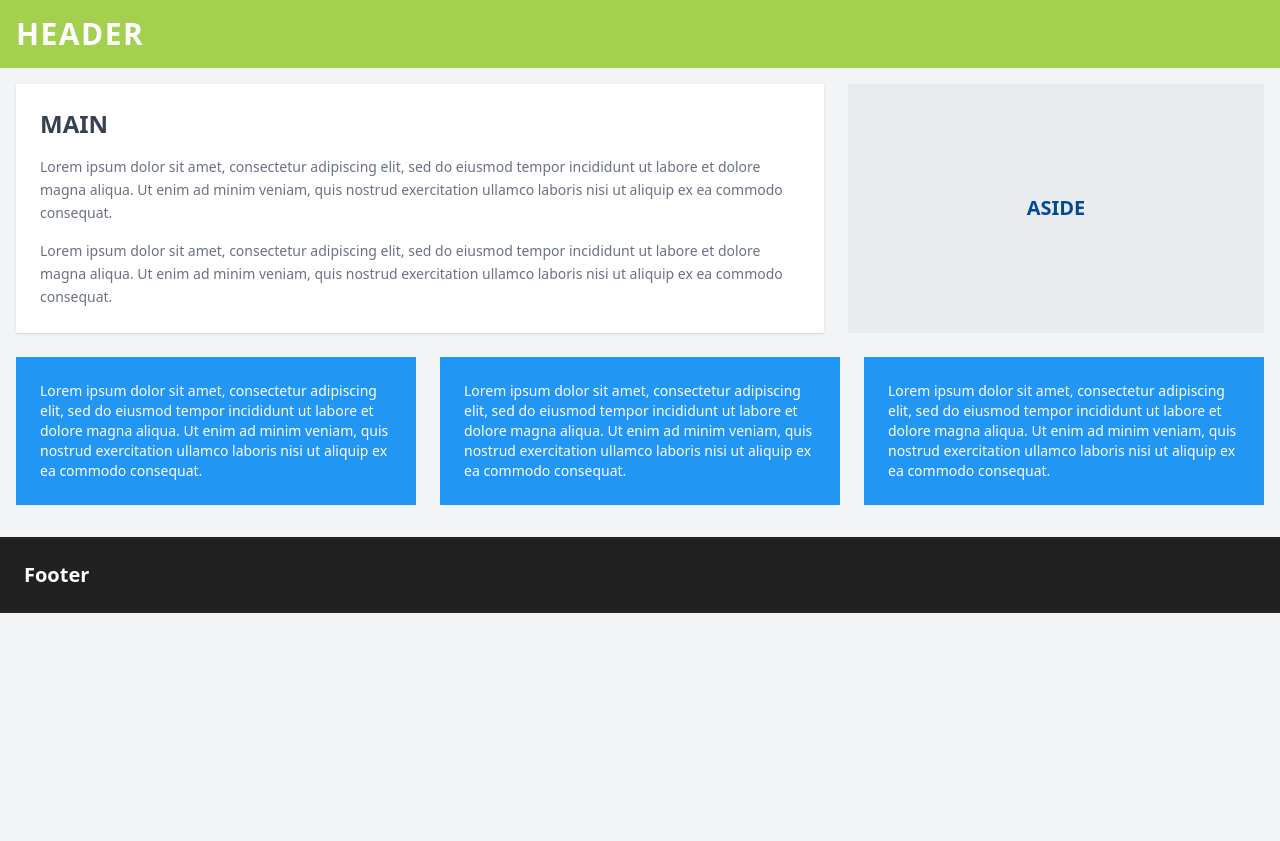
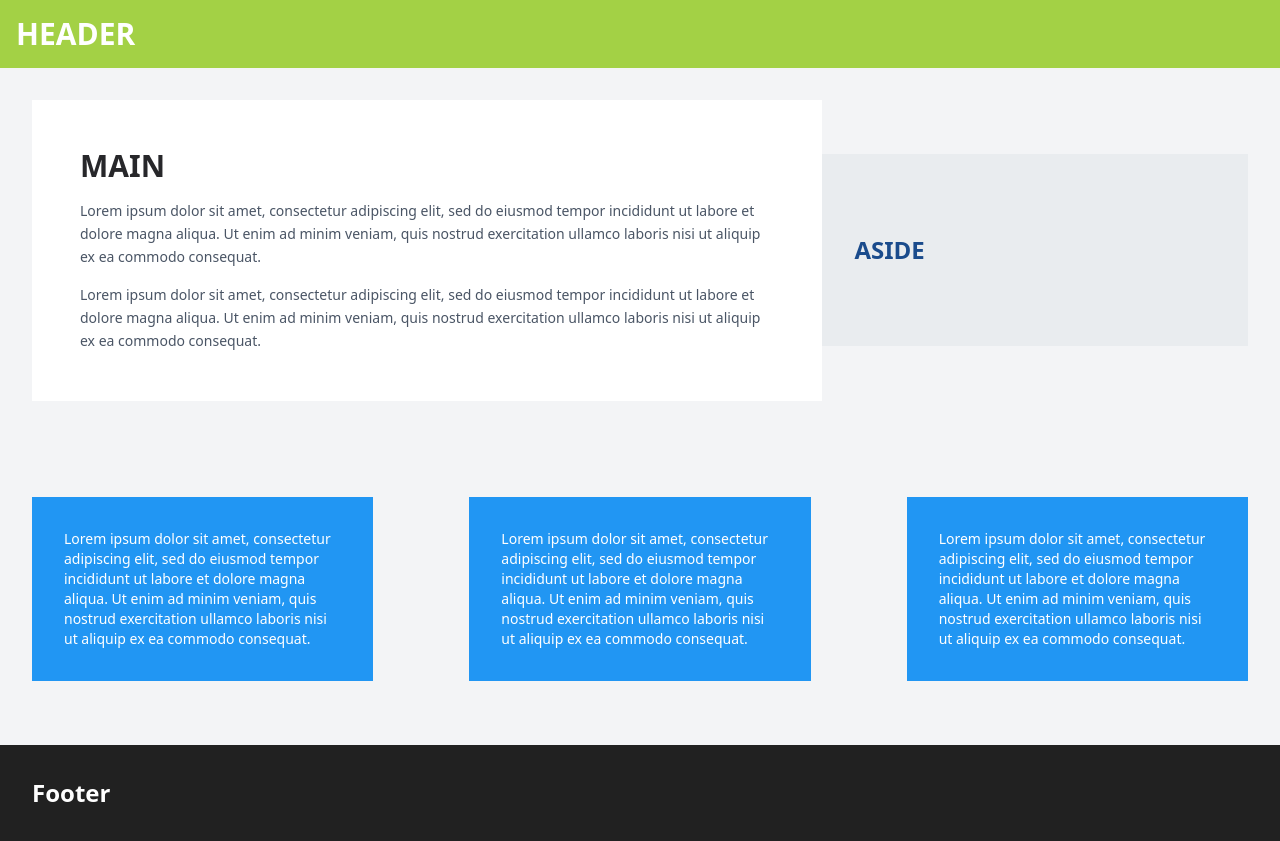
Before and after one commit to vjp-javierbFH/DIW, a plain HTML site: page Tailwind_Css/Tarea_2/tarea_2.html in a window 1280 px wide. Before the commit the page ends 800 px from the top, so only its background shows below. Drawn offline with nearby package versions, Linux system fonts and the light colour scheme.

Commit message:
flex Tailwind

```diff
--- a/Tailwind_Css/Tarea_2/tarea_2.html
+++ b/Tailwind_Css/Tarea_2/tarea_2.html
@@ -4,26 +4,31 @@
 <head>
     <meta charset="UTF-8">
     <meta name="viewport" content="width=device-width, initial-scale=1.0">
-    <title>Layout Responsivo Tailwind</title>
-    <!-- Script de Tailwind CSS v4 -->
+    <title>Layout Final Tailwind</title>
     <script src="https://cdn.jsdelivr.net/npm/@tailwindcss/browser@4"></script>
 </head>
 
 <body class="bg-gray-100 font-sans">
 
-    <!-- HEADER: Verde, texto blanco -->
-    <header class="bg-[#a3d14f] p-4">
-        <h1 class="text-white text-3xl font-bold uppercase tracking-wider">Header</h1>
+    <!-- Contenedor principal para empujar el footer al fondo -->
+    <div class="flex flex-col min-h-screen">
+
+        <!-- 1. HEADER: Verde lima, texto blanco -->
+        <header class="bg-[#a3d145] p-4 text-white text-3xl font-bold">
+            HEADER
         </header>
 
-    <div class="p-4 flex flex-col gap-6">
+        <!-- CONTENEDOR CENTRAL: Crece para ocupar el espacio sobrante -->
+        <div class="flex-1 flex flex-col">
 
-        <!-- CONTENIDO SUPERIOR: Main + Aside -->
-        <div class="flex flex-col md:flex-row gap-6">
-            <!-- MAIN: Blanco, ocupa la mayor parte en escritorio -->
-            <main class="bg-white p-6 shadow-sm flex-1">
-                <h2 class="text-gray-700 text-2xl font-bold mb-4 uppercase">Main</h2>
-                <div class="text-gray-500 space-y-4 text-sm leading-relaxed">
+            <!-- Bloque MAIN y ASIDE -->
+            <!-- En móvil: col y sin p. En escritorio: row, centrado y con p -->
+            <div class="flex flex-col lg:flex-row lg:items-center lg:p-8">
+
+                <!-- MAIN: Ocupa el 100% en móvil y 65% en PC -->
+                <main class="w-full lg:w-[65%] bg-white p-8 lg:p-12 z-10">
+                    <h1 class="text-3xl font-bold mb-4 text-zinc-800">MAIN</h1>
+                    <div class="space-y-4 text-gray-600 text-sm leading-relaxed">
                         <p>Lorem ipsum dolor sit amet, consectetur adipiscing elit, sed do eiusmod tempor incididunt ut
                             labore et dolore magna aliqua. Ut enim ad minim veniam, quis nostrud exercitation ullamco
                             laboris nisi ut aliquip ex ea commodo consequat.</p>
@@ -33,40 +38,46 @@
                     </div>
                 </main>
 
-            <!-- ASIDE: Gris claro, texto azul -->
-            <aside class="bg-[#e9ecef] p-6 w-full md:w-1/3 flex items-center justify-center">
-                <h2 class="text-[#004a99] text-xl font-bold uppercase">Aside</h2>
+                <!-- ASIDE: Gris claro, texto azul. Debajo en móvil, al lado en PC -->
+                <aside class="w-full lg:flex-1 bg-[#e9ecef] py-12 lg:py-20 flex justify-start pl-8">
+                    <span class="text-[#1a4b8c] font-bold text-2xl">ASIDE</span>
                 </aside>
             </div>
 
-        <!-- TARJETAS INFERIORES: Tres columnas en escritorio -->
-        <div class="flex flex-col md:flex-wrap lg:flex-nowrap md:flex-row gap-6">
-            <!-- Tarjeta 1 -->
-            <section class="bg-[#2196f3] p-6 text-white text-sm flex-1 min-w-[250px]">
-                <p>Lorem ipsum dolor sit amet, consectetur adipiscing elit, sed do eiusmod tempor incididunt ut labore
+            <!-- SECCIÓN COLUMNAS AZULES -->
+            <!-- En móvil: gap-0 y px-0 (pegadas). En escritorio: gap-24 y px-8 (alineadas con arriba) -->
+            <section class="flex flex-col lg:flex-row gap-0 lg:gap-24 px-0 lg:px-8 py-0 lg:py-16">
+
+                <!-- Columna 1: Con borde inferior solo en móvil para separar -->
+                <div class="flex-1 bg-[#2196f3] p-8 text-white text-sm border-b border-blue-400 lg:border-none">
+                    Lorem ipsum dolor sit amet, consectetur adipiscing elit, sed do eiusmod tempor incididunt ut labore
                     et dolore magna aliqua. Ut enim ad minim veniam, quis nostrud exercitation ullamco laboris nisi ut
-                    aliquip ex ea commodo consequat.</p>
-            </section>
-            <!-- Tarjeta 2 -->
-            <section class="bg-[#2196f3] p-6 text-white text-sm flex-1 min-w-[250px]">
-                <p>Lorem ipsum dolor sit amet, consectetur adipiscing elit, sed do eiusmod tempor incididunt ut labore
+                    aliquip ex ea commodo consequat.
+                </div>
+
+                <!-- Columna 2 -->
+                <div class="flex-1 bg-[#2196f3] p-8 text-white text-sm border-b border-blue-400 lg:border-none">
+                    Lorem ipsum dolor sit amet, consectetur adipiscing elit, sed do eiusmod tempor incididunt ut labore
                     et dolore magna aliqua. Ut enim ad minim veniam, quis nostrud exercitation ullamco laboris nisi ut
-                    aliquip ex ea commodo consequat.</p>
-            </section>
-            <!-- Tarjeta 3 -->
-            <section class="bg-[#2196f3] p-6 text-white text-sm flex-1 min-w-[250px]">
-                <p>Lorem ipsum dolor sit amet, consectetur adipiscing elit, sed do eiusmod tempor incididunt ut labore
+                    aliquip ex ea commodo consequat.
+                </div>
+
+                <!-- Columna 3 -->
+                <div class="flex-1 bg-[#2196f3] p-8 text-white text-sm">
+                    Lorem ipsum dolor sit amet, consectetur adipiscing elit, sed do eiusmod tempor incididunt ut labore
                     et dolore magna aliqua. Ut enim ad minim veniam, quis nostrud exercitation ullamco laboris nisi ut
-                    aliquip ex ea commodo consequat.</p>
+                    aliquip ex ea commodo consequat.
+                </div>
+
             </section>
         </div>
 
+        <!-- 3. FOOTER: Negro sólido, siempre al final -->
+        <footer class="bg-[#212121] p-6 lg:p-8 text-white text-2xl font-bold">
+            Footer
+        </footer>
+
     </div>
-
-    <!-- FOOTER: Negro, texto blanco -->
-    <footer class="bg-[#212121] p-6 mt-4">
-        <p class="text-white text-xl font-bold">Footer</p>
-    </footer>
 
 </body>
 
```
Lines whose indentation alone changed are shown as unchanged.
